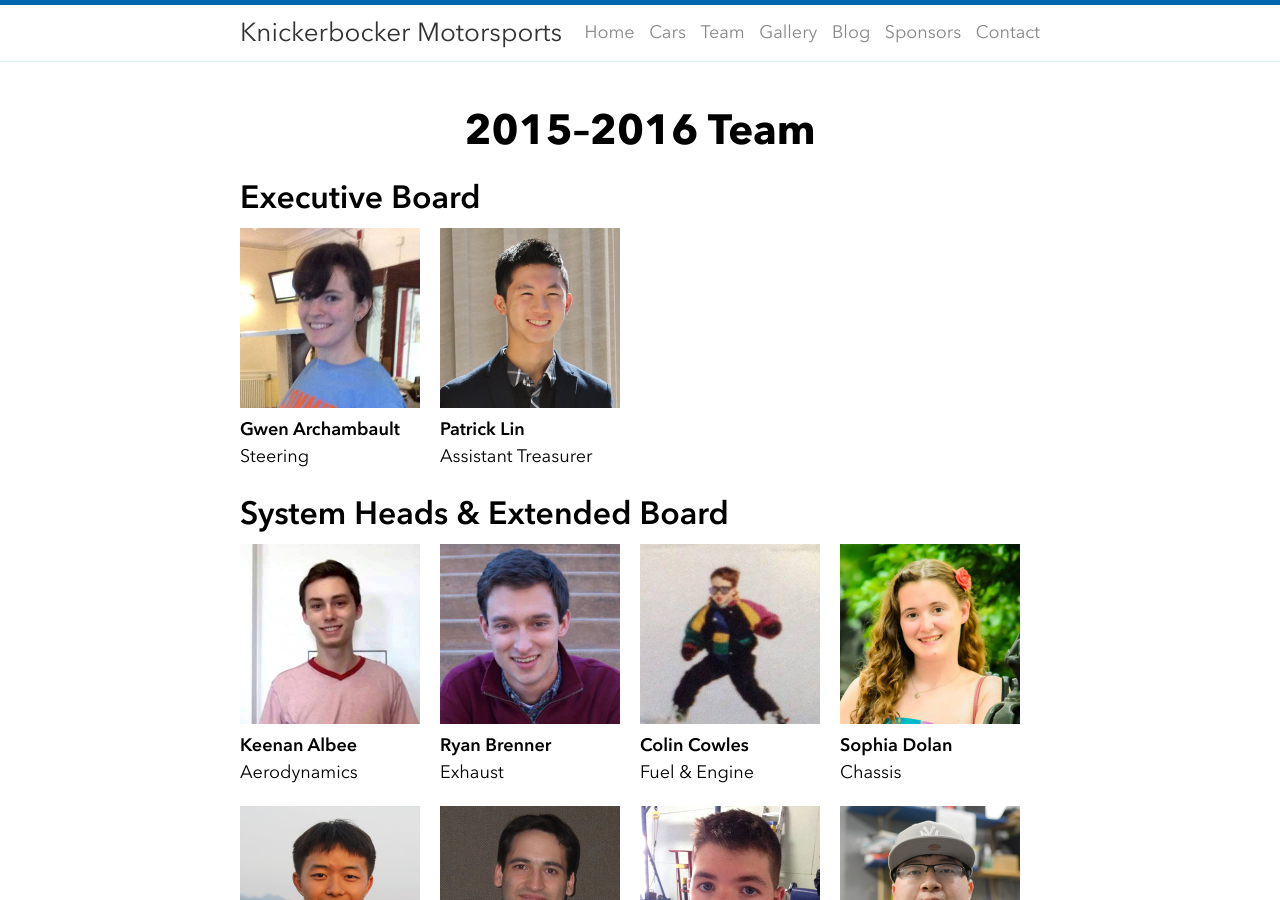
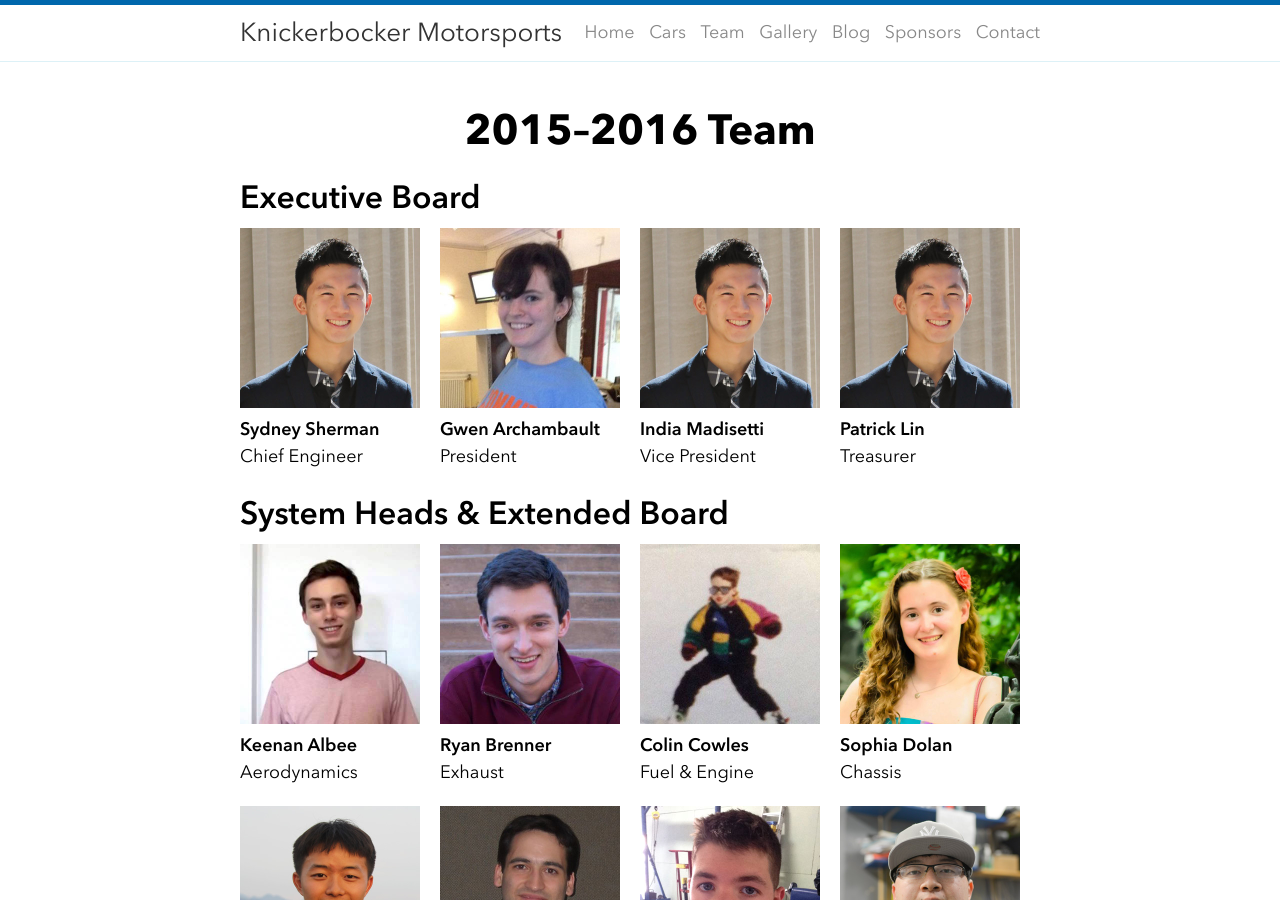
Before and after one commit to columbiafsae/website, a Jekyll site: the page built from team/team.2016.md, in a window 1280 px wide and 900 px high. Built offline with Jekyll 4.4.1, drawn with Linux system fonts in a browser that asks for light colours.

Commit message:
Added 2016 to team subnav, started updating headshots

```diff
--- a/_layouts/subnav.team.html
+++ b/_layouts/subnav.team.html
@@ -6,6 +6,8 @@ subnavlinks:
     url: "/team/"
   - title: "Our Shop"
     url: "/team/shop/"
+  - title: "2016"
+    url: "/team/2016/"
   - title: "2015"
     url: "/team/2015/"
   - title: "2014"
--- a/team/team.2016.md
+++ b/team/team.2016.md
@@ -5,8 +5,11 @@ permalink: /team/2016/
 ---
 
 ## Executive Board
-{% include team-member.html name="Gwen Archambault" caption="Steering" img="2016/gwen-archambault.jpg" %}
-{% include team-member.html name="Patrick Lin" caption="Assistant Treasurer" img="2018/patrick-lin.jpg" %}
+{% include team-member.html name="Sydney Sherman" caption="Chief Engineer" img="2018/patrick-lin.jpg" %}
+{% include team-member.html name="Gwen Archambault" caption="President" img="2016/gwen-archambault.jpg" %}
+{% include team-member.html name="India Madisetti" caption="Vice President" img="2018/patrick-lin.jpg" %}
+{% include team-member.html name="Patrick Lin" caption="Treasurer" img="2018/patrick-lin.jpg" %}
+
 
 <div class="clear"></div>
 
```
